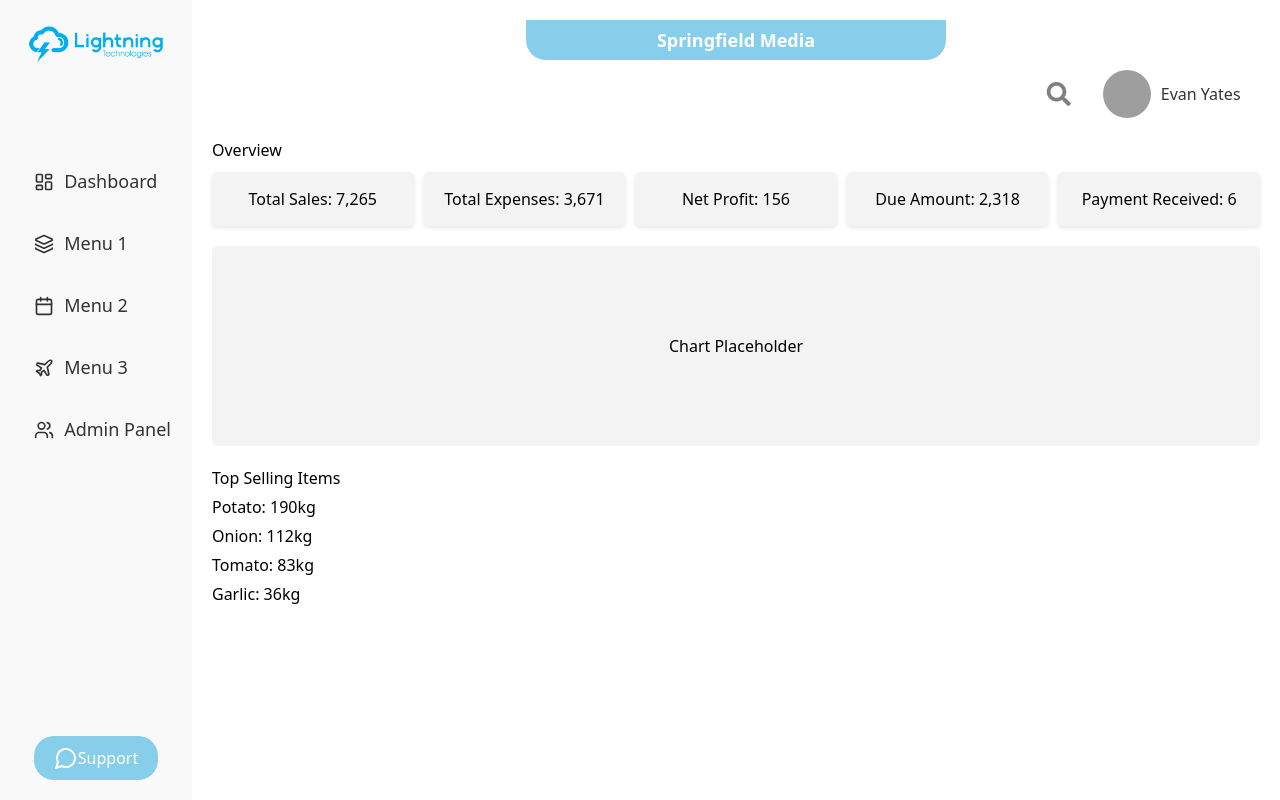
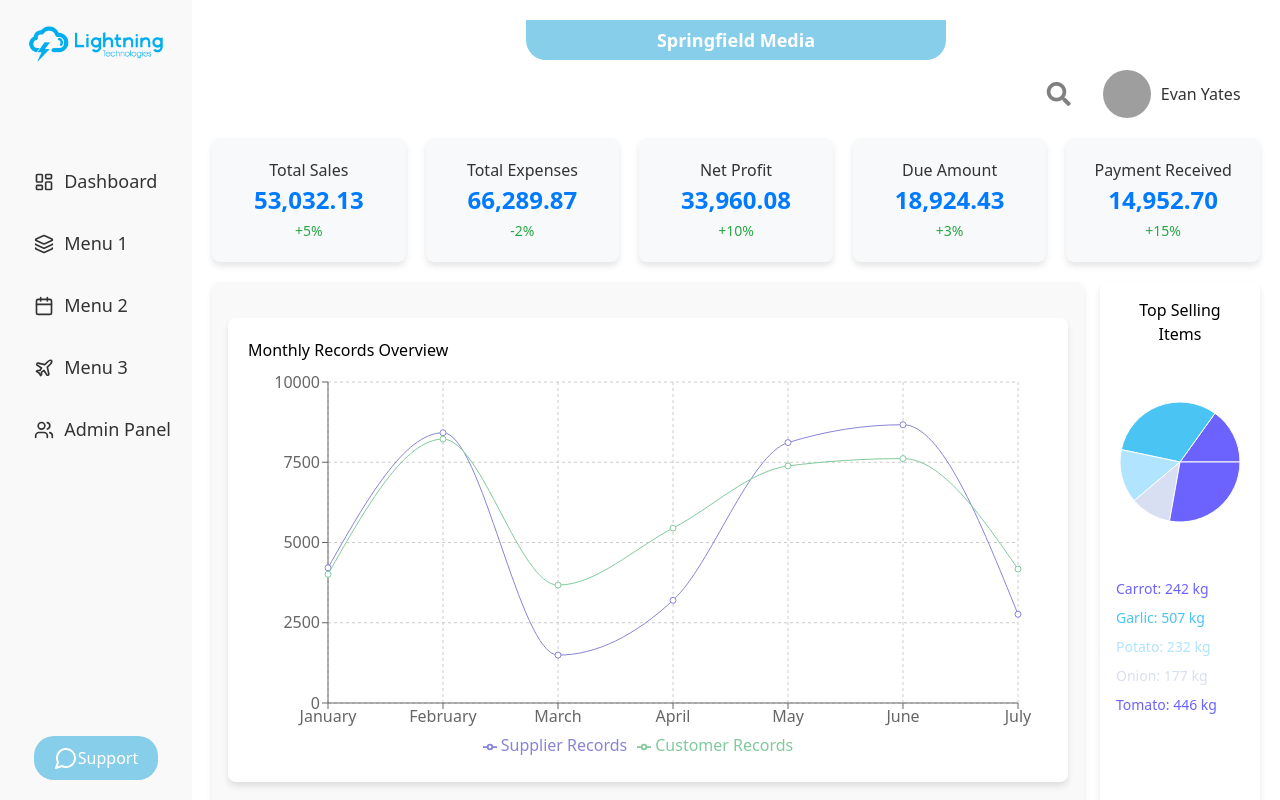
Before and after one commit to GautamSh30/LightningDashboard, a React (Vite) app: page / in a window 1280 px wide. Built offline with nearby package versions, Linux system fonts and the light colour scheme; grey boxes are pictures that could not be loaded.

Commit message:
Overview && Charts && PieChart && SupplierPayments

```diff
--- /dev/null
+++ b/src/components/Charts.css
@@ -0,0 +1,7 @@
+.chart-container {
+  background: #ffffff;
+  border-radius: 8px;
+  padding: 20px;
+  box-shadow: 0px 4px 6px rgba(0, 0, 0, 0.1);
+  margin: 20px 0;
+}
--- /dev/null
+++ b/src/components/Charts.jsx
@@ -0,0 +1,34 @@
+import React from 'react';
+import { LineChart, Line, CartesianGrid, XAxis, YAxis, Tooltip, Legend } from 'recharts';
+import './Charts.css';
+
+const Charts = ({ supplierData, customerData }) => {
+  // Merge data for both supplier and customer records
+  const chartData = supplierData.map((supplier, index) => ({
+    month: supplier.month,
+    supplier: supplier.bags,
+    customer: customerData[index]?.bags || 0,
+  }));
+
+  return (
+    <div className="chart-container">
+      <h3>Monthly Records Overview</h3>
+      <LineChart
+        width={800}
+        height={400}
+        data={chartData}
+        margin={{ top: 20, right: 30, left: 20, bottom: 5 }}
+      >
+        <CartesianGrid strokeDasharray="3 3" />
+        <XAxis dataKey="month" />
+        <YAxis />
+        <Tooltip />
+        <Legend />
+        <Line type="monotone" dataKey="supplier" stroke="#8884d8" name="Supplier Records" />
+        <Line type="monotone" dataKey="customer" stroke="#82ca9d" name="Customer Records" />
+      </LineChart>
+    </div>
+  );
+};
+
+export default Charts;
--- a/src/components/Home.jsx
+++ b/src/components/Home.jsx
@@ -1,10 +1,46 @@
-import React, { useState } from 'react';
+import React, { useState, useEffect } from 'react';
 import SideBar from './SideBar';
 import SearchIcon from './SearchIcon';
 import ProfileSection from './ProfileSection';
+import Overview from './Overview';
+import Charts from './Charts';
+import PieChartSection from './PieChartSection'; // New Component for Pie Chart
 import './Home.css';
 
 const Home = () => {
+  const [overviewData, setOverviewData] = useState([]);
+  const [supplierData, setSupplierData] = useState([]);
+  const [customerData, setCustomerData] = useState([]);
+  const [topSellingItems, setTopSellingItems] = useState([]);
+
+  useEffect(() => {
+    // Fetch data from public folder
+    fetch('/data.json')
+      .then((response) => {
+        if (!response.ok) {
+          throw new Error('Failed to fetch data');
+        }
+        return response.json();
+      })
+      .then((data) => {
+        const overview = [
+          { title: "Total Sales", value: data[0].total_sales, growth: "+5%" },
+          { title: "Total Expenses", value: data[0].total_expenses, growth: "-2%" },
+          { title: "Net Profit", value: data[0].net_profit, growth: "+10%" },
+          { title: "Due Amount", value: data[0].due_amount, growth: "+3%" },
+          { title: "Payment Received", value: data[0].payment_received, growth: "+15%" },
+        ];
+
+        setOverviewData(overview);
+        setSupplierData(data[0].supplier_records);
+        setCustomerData(data[0].customer_records);
+        setTopSellingItems(data[0].top_selling_products);
+      })
+      .catch((error) => {
+        console.error('Error fetching data:', error);
+      });
+  }, []);
+
   return (
     <div className="home-container">
       {/* Sidebar */}
@@ -12,12 +48,10 @@ const Home = () => {
 
       {/* Main Content */}
       <div className="main-content">
-        {/* Top Header */}
         <div className="top-header">
           <h1 className="top-center-text">Springfield Media</h1>
         </div>
 
-        {/* Search and Profile Section */}
         <div className="search-profile-container">
           <SearchIcon />
           <ProfileSection />
@@ -25,27 +59,16 @@ const Home = () => {
 
         {/* Overview Section */}
         <div className="overview-section">
-          <h2>Overview</h2>
-          <div className="overview-cards">
-            <div className="card">Total Sales: 7,265</div>
-            <div className="card">Total Expenses: 3,671</div>
-            <div className="card">Net Profit: 156</div>
-            <div className="card">Due Amount: 2,318</div>
-            <div className="card">Payment Received: 6</div>
-          </div>
+          <Overview overviewData={overviewData} />
         </div>
 
-        {/* Other Sections */}
-        <div className="other-sections">
-          <div className="chart">Chart Placeholder</div>
-          <div className="top-selling-items">
-            <h3>Top Selling Items</h3>
-            <ul>
-              <li>Potato: 190kg</li>
-              <li>Onion: 112kg</li>
-              <li>Tomato: 83kg</li>
-              <li>Garlic: 36kg</li>
-            </ul>
+        {/* Chart and Pie Chart Section */}
+        <div className="charts-and-pie">
+          <div className="charts-container">
+            <Charts supplierData={supplierData} customerData={customerData} />
+          </div>
+          <div className="pie-chart-container">
+            <PieChartSection topSellingItems={topSellingItems} />
           </div>
         </div>
       </div>
--- /dev/null
+++ b/src/components/Overview.css
@@ -0,0 +1,33 @@
+.overview-container {
+  display: flex;
+  justify-content: space-between;
+  gap: 20px;
+  margin: 20px 0;
+}
+
+.overview-card {
+  background: #f8f9fa;
+  padding: 20px;
+  border-radius: 8px;
+  text-align: center;
+  box-shadow: 0px 4px 6px rgba(0, 0, 0, 0.1);
+  flex: 1;
+}
+
+.overview-card h3 {
+  margin: 0;
+  font-size: 16px;
+  color: #333;
+}
+
+.overview-card p {
+  font-size: 24px;
+  font-weight: bold;
+  color: #007bff;
+}
+
+.growth {
+  margin-top: 5px;
+  font-size: 14px;
+  color: #28a745;
+}
--- /dev/null
+++ b/src/components/Overview.jsx
@@ -0,0 +1,18 @@
+import React from 'react';
+import './Overview.css';
+
+const Overview = ({ overviewData }) => {
+  return (
+    <div className="overview-container">
+      {overviewData.map((item, index) => (
+        <div className="overview-card" key={index}>
+          <h3>{item.title}</h3>
+          <p>{item.value}</p>
+          <span className="growth">{item.growth}</span>
+        </div>
+      ))}
+    </div>
+  );
+};
+
+export default Overview;
--- /dev/null
+++ b/src/components/PieChartSection.css
@@ -0,0 +1,39 @@
+/* Layout for Charts and Pie Chart */
+.charts-and-pie {
+    display: flex;
+    gap: 1rem;
+    width: 100%;
+  }
+
+  .charts-container {
+    flex: 3; /* 75% width */
+    background-color: #f9f9f9;
+    padding: 1rem;
+    border-radius: 8px;
+    box-shadow: 0px 4px 6px rgba(0, 0, 0, 0.1);
+  }
+
+  .pie-chart-container {
+    flex: 1; /* 25% width */
+    background-color: #ffffff;
+    padding: 1rem;
+    border-radius: 8px;
+    box-shadow: 0px 4px 6px rgba(0, 0, 0, 0.1);
+  }
+
+  .pie-chart-section h3 {
+    font-size: 16px;
+    margin-bottom: 1rem;
+    text-align: center;
+  }
+
+  .legend {
+    list-style: none;
+    padding: 0;
+    margin-top: 1rem;
+  }
+
+  .legend li {
+    font-size: 14px;
+    margin-bottom: 0.5rem;
+  }
--- /dev/null
+++ b/src/components/PieChartSection.jsx
@@ -0,0 +1,40 @@
+import React from 'react';
+import { PieChart, Pie, Cell, Tooltip, ResponsiveContainer } from 'recharts';
+import './PieChartSection.css';
+
+const PieChartSection = ({ topSellingItems }) => {
+    const COLORS = ['#6C63FF', '#4AC4F3', '#B0E4FF', '#D8DFF2'];
+
+  return (
+    <div className="pie-chart-section">
+      <h3>Top Selling Items</h3>
+      <ResponsiveContainer width="100%" height={200}>
+        <PieChart>
+          <Pie
+            data={topSellingItems}
+            dataKey="weight"
+            nameKey="item"
+            cx="50%"
+            cy="50%"
+            outerRadius={60}
+            fill="#8884d8"
+          >
+            {topSellingItems.map((entry, index) => (
+              <Cell key={`cell-${index}`} fill={COLORS[index % COLORS.length]} />
+            ))}
+          </Pie>
+          <Tooltip />
+        </PieChart>
+      </ResponsiveContainer>
+      <ul className="legend">
+        {topSellingItems.map((item, index) => (
+          <li key={index} style={{ color: COLORS[index % COLORS.length] }}>
+            {item.item}: {item.weight} kg
+          </li>
+        ))}
+      </ul>
+    </div>
+  );
+};
+
+export default PieChartSection;
```
Also changed, not shown: src/components/SupplierPayments.css (added, +20 -0 lines), src/components/SupplierPayments.jsx (added, +36 -0 lines).
